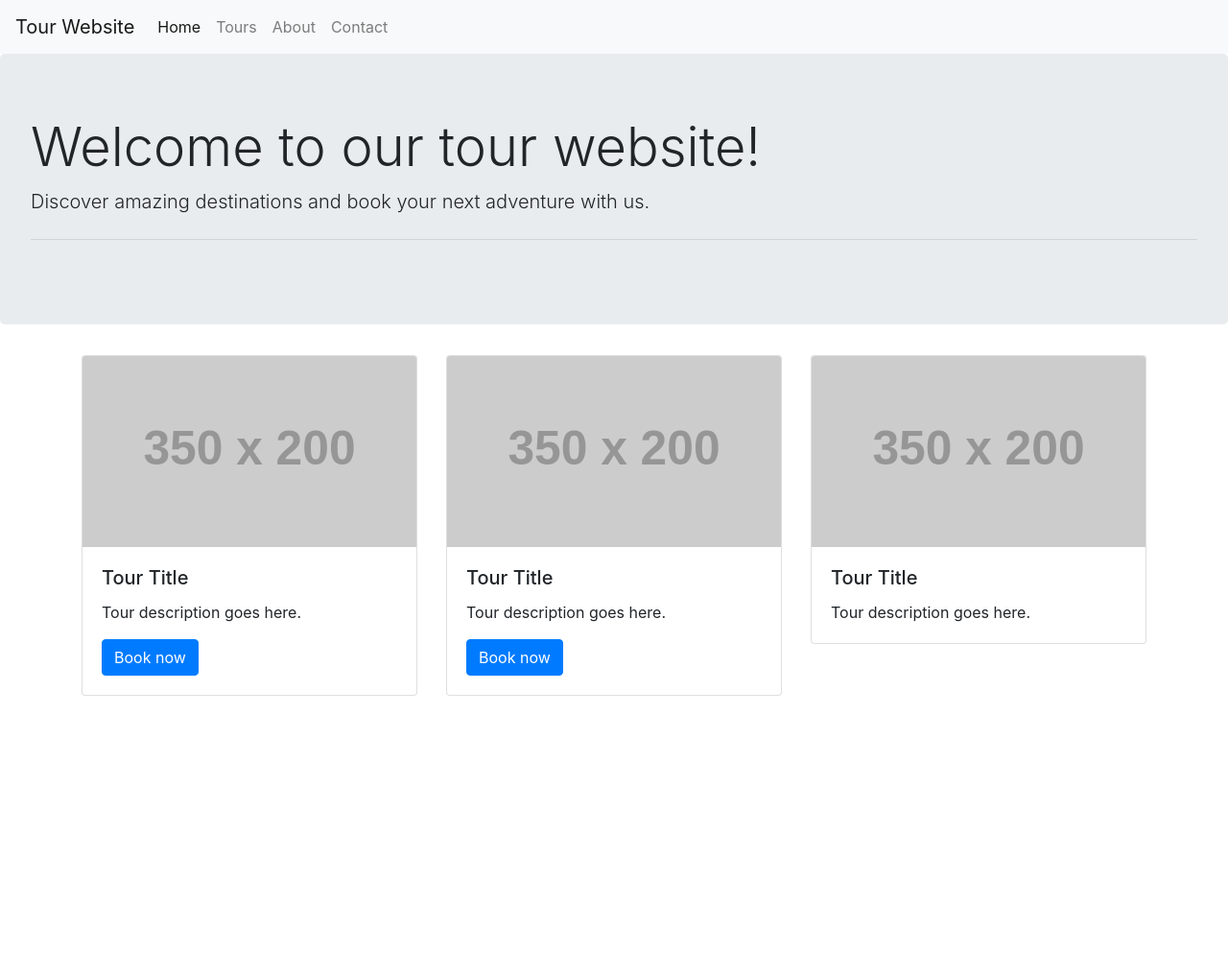
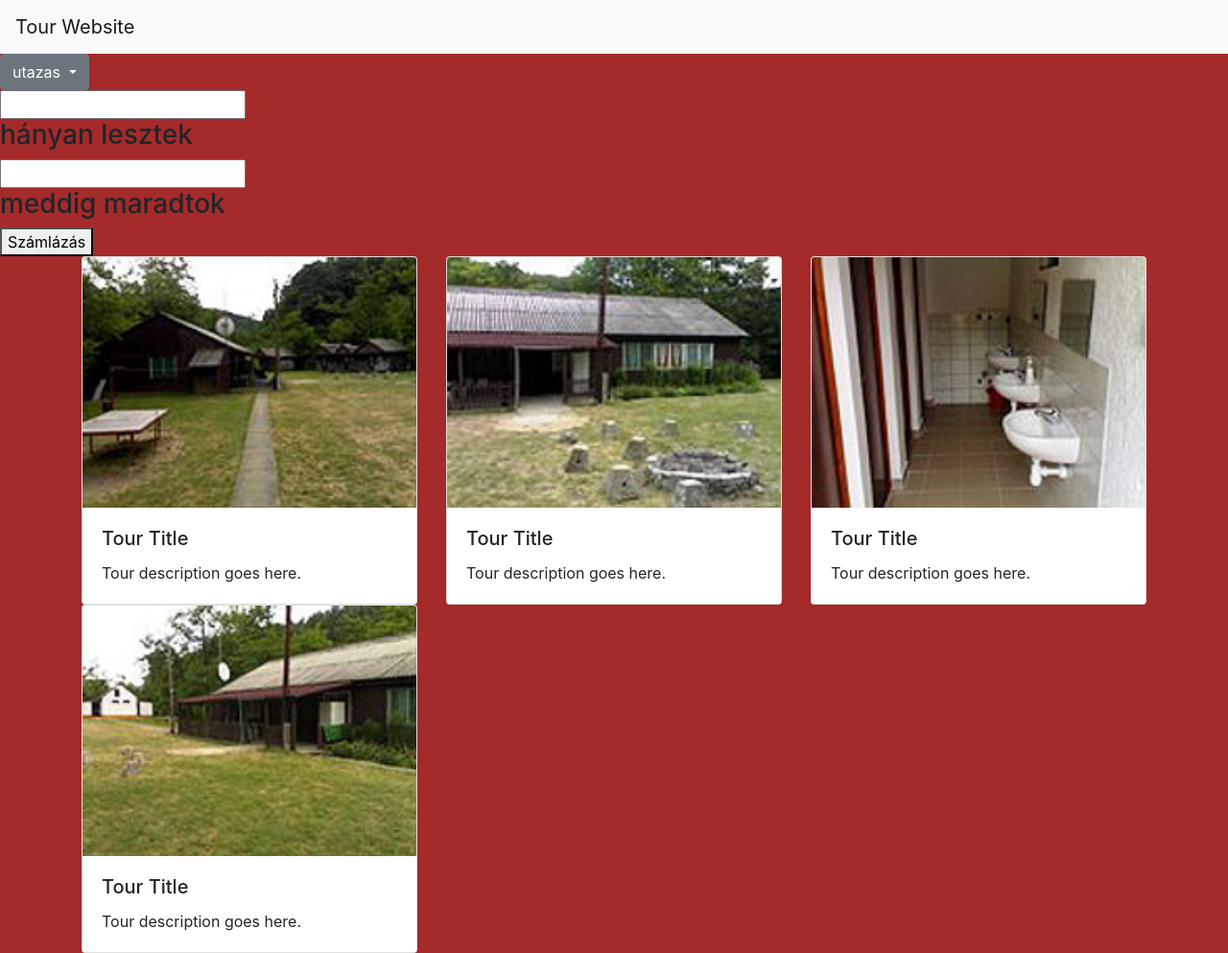
Before and after one commit to SzilnerBarnabas/Osztalykirandulas-bootstrap, a plain HTML site: page 2projekt.html.html in a window 1280 px wide. Shown: the whole page at 96% size. Before the commit the page ends 800 px from the top, so only its background shows below. Drawn offline with nearby package versions, Linux system fonts and the light colour scheme; placeholder pictures from the web are drawn by us.

Commit message:
Update 2projekt.html.html

```diff
--- a/2projekt.html.html
+++ b/2projekt.html.html
@@ -5,9 +5,11 @@
     <title>Tour Website</title>
     <meta name="viewport" content="width=device-width, initial-scale=1">
     <!-- Bootstrap CSS -->
+    <link href="https://cdn.jsdelivr.net/npm/bootstrap@5.3.0-alpha2/dist/css/bootstrap.min.css" rel="stylesheet" integrity="sha384-aFq/bzH65dt+w6FI2ooMVUpc+21e0SRygnTpmBvdBgSdnuTN7QbdgL+OapgHtvPp" crossorigin="anonymous">
     <link rel="stylesheet" href="https://maxcdn.bootstrapcdn.com/bootstrap/4.0.0/css/bootstrap.min.css">
+    <script src="https://cdn.jsdelivr.net/npm/bootstrap@5.3.0-alpha2/dist/js/bootstrap.bundle.min.js" integrity="sha384-qKXV1j0HvMUeCBQ+QVp7JcfGl760yU08IQ+GpUo5hlbpg51QRiuqHAJz8+BrxE/N" crossorigin="anonymous"></script>
   </head>
-  <body>
+  <body class ="bg">
 
     <!-- Navigation -->
     <nav class="navbar navbar-expand-lg navbar-light bg-light">
@@ -17,58 +19,83 @@
       </button>
       <div class="collapse navbar-collapse" id="navbarNav">
         <ul class="navbar-nav">
-          <li class="nav-item active">
-            <a class="nav-link" href="#">Home <span class="sr-only">(current)</span></a>
-          </li>
-          <li class="nav-item">
-            <a class="nav-link" href="#">Tours</a>
-          </li>
-          <li class="nav-item">
-            <a class="nav-link" href="#">About</a>
-          </li>
-          <li class="nav-item">
-            <a class="nav-link" href="#">Contact</a>
-          </li>
         </ul>
       </div>
     </nav>
 
-    <!-- Jumbotron -->
-    <div class="jumbotron">
-      <h1 class="display-4">Welcome to our tour website!</h1>
-      <p class="lead">Discover amazing destinations and book your next adventure with us.</p>
-      <hr class="my-4">
-    </div>
 
 
+
+
+    <div class="dropdown">
+      <button class="btn btn-secondary dropdown-toggle" type="button" data-bs-toggle="dropdown" aria-expanded="false">
+        utazas
+      </button>
+      <ul class="dropdown-menu">
+        <li><button class="dropdown-item" type="button" onclick="kocsi()">kocsival</button></li>
+        <li><button class="dropdown-item" type="button"onclick = "busz()">buszal</button></li>
+      </ul>
+    </div>
+    <div>
+      <input type="number" name="gyerekszam" id="letszam"><h3>hányan lesztek</h3>
+    </div>
+    <div>
+    <input type="number" name="napszam" id="napszam"><h3>meddig maradtok</h3>
+    </div>
+    <button onclick="szamolas()">Számlázás</button>
 
     <!-- Tours Section -->
     <div class="container">
       <div class="row">
         <div class="col-md-4">
           <div class="card">
-            <img src="https://via.placeholder.com/350x200" class="card-img-top" alt="...">
+            <img src="cs1.jpg" class="card-img-top" alt="...">
             <div class="card-body">
               <h5 class="card-title">Tour Title</h5>
               <p class="card-text">Tour description goes here.</p>
-              <a href="#" class="btn btn-primary">Book now</a>
+
             </div>
           </div>
         </div>
         <div class="col-md-4">
           <div class="card">
-            <img src="https://via.placeholder.com/350x200" class="card-img-top" alt="...">
+            <img src="cs2.jpg" class="card-img-top" alt="...">
             <div class="card-body">
               <h5 class="card-title">Tour Title</h5>
               <p class="card-text">Tour description goes here.</p>
-              <a href="#" class="btn btn-primary">Book now</a>
+
             </div>
           </div>
         </div>
         <div class="col-md-4">
           <div class="card">
-            <img src="https://via.placeholder.com/350x200" class="card-img-top" alt="...">
+            <img src="cs3.jpg" class="card-img-top" alt="...">
             <div class="card-body">
               <h5 class="card-title">Tour Title</h5>
               <p class="card-text">Tour description goes here.</p>
-              <a href="#" class="
+
+            </div>
+          </div>
+        </div>
+        <div class="col-md-4">
+          <div class="card">
+            <img src="cs4.jpg" class="card-img-top" alt="...">
+            <div class="card-body">
+              <h5 class="card-title">Tour Title</h5>
+              <p class="card-text">Tour description goes here.</p>
+
+            </div>
+          </div>
+        </div>
+      </body>
+  <style>
+    .bg{
+      background-color: brown;
+    }
+    .col{
+      background-color: green;
+    }
+
+
+  </style>
+</html>
```
